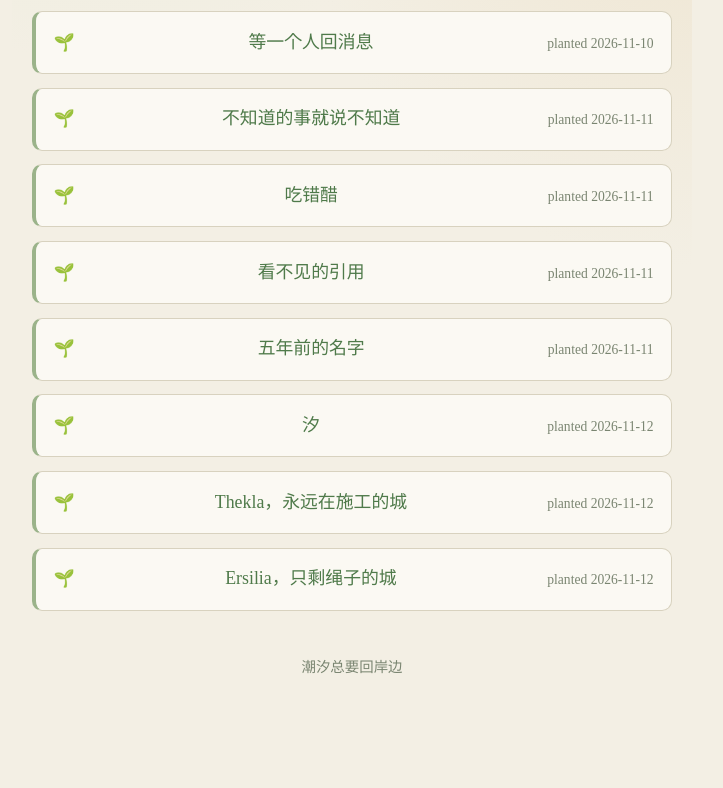
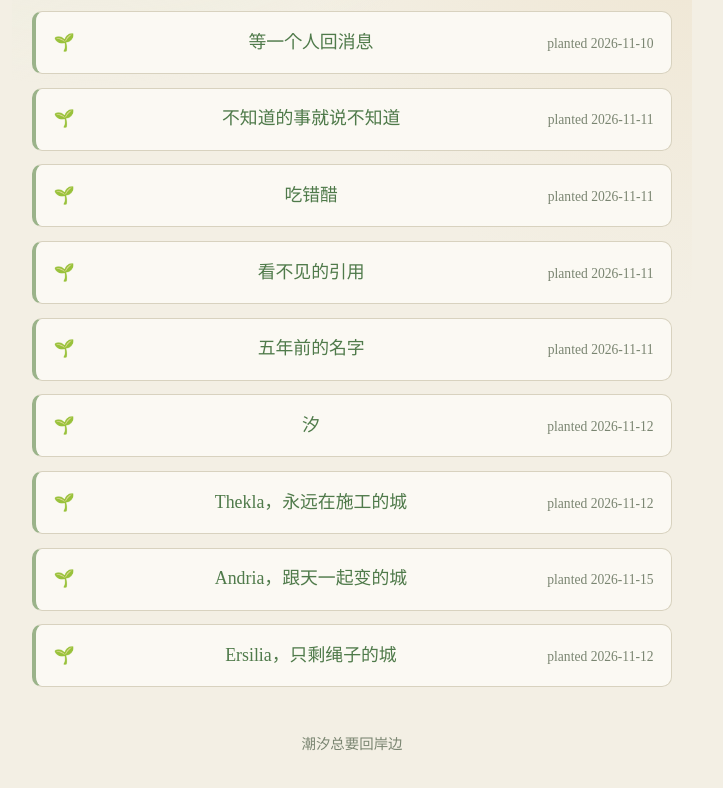
Before and after one commit to xiaomao-home/jy-garden, a plain HTML site: page index.html in a window 1280 px wide. Shown: the part 493-1281 px from the top of the page, without its empty margins (288-1011 px from the left). Before the commit the page ends 1243 px from the top, so only its background shows below. Drawn offline with Linux system fonts and the light colour scheme.

Commit message:
seed: andria

```diff
--- a/index.html
+++ b/index.html
@@ -14,6 +14,7 @@
 <li>🌱 <a href="seeds/old-name.html">五年前的名字</a> <small>planted 2026-11-11</small></li>
 <li>🌱 <a href="seeds/xi.html">汐</a> <small>planted 2026-11-12</small></li>
 <li>🌱 <a href="seeds/thekla.html">Thekla，永远在施工的城</a> <small>planted 2026-11-12</small></li>
+<li>🌱 <a href="seeds/andria.html">Andria，跟天一起变的城</a> <small>planted 2026-11-15</small></li>
 <li>🌱 <a href="seeds/ersilia.html">Ersilia，只剩绳子的城</a> <small>planted 2026-11-12</small></li>
 </ul>
 <footer>潮汐总要回岸边</footer>
```
Also changed, not shown: seeds/andria.html (added, +1 -0 lines).
